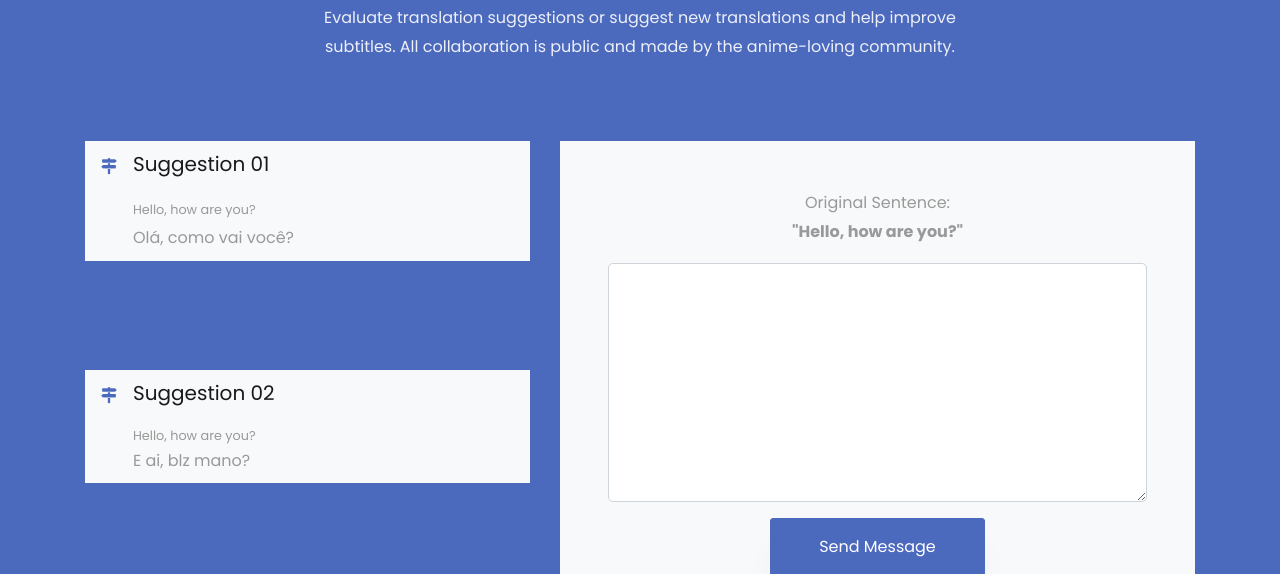
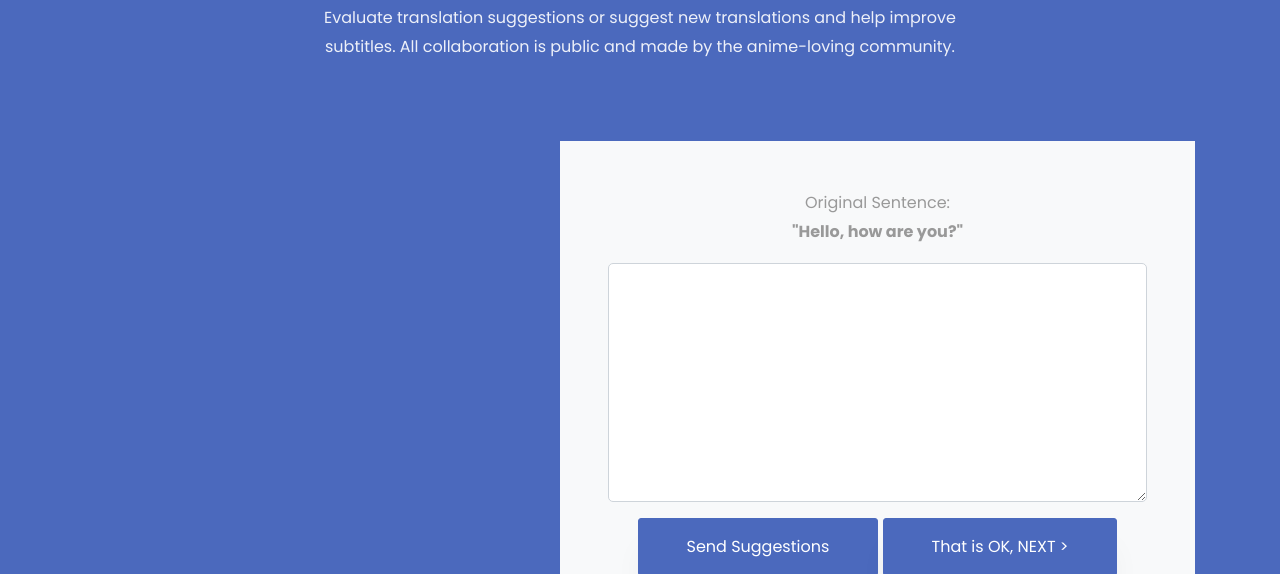
Before and after one commit to achimid/horriblesubs, a browser extension: page public/index.html in a window 1280 px wide. Shown: the part 226-800 px from the top of the page. Drawn offline with Linux system fonts and the light colour scheme; files whose address does not match are found by name.

Commit message:
integrando com o API

```diff
--- a/api/sugestions/sugestion-controller.js
+++ b/api/sugestions/sugestion-controller.js
@@ -8,7 +8,7 @@ router.put('/:dialogueId', async (req, res) => {
 
 router.get('/', async (req, res) => {
     service.getDialoguesToImproveSugestions(req.query)
-        .then((subtitle) => res.json(subtitle))
+        .then((dialogues) => res.json({dialogues}))
 })
 
 
--- a/public/index.html
+++ b/public/index.html
@@ -56,48 +56,23 @@
 
 
           <div class="col-md-5 d-flex">
-            <div class="row d-flex contact-info mb-5">
-                <div class="col-md-12 ftco-animate special-col">
-                    <div class="box p-2 px-3 bg-light d-flex">
-                        <div class="icon mr-3">
-                            <span class="icon-map-signs"></span>
-                        </div>
-                        <div>
-                            <h3 class="mb-3">Suggestion 01</h3>
-                            <b class="small small-pad">Hello, how are you?</b>
-                            <p class="small-pad">Olá, como vai você?</p>
-                      </div>
-                    </div>
-                </div>
-
-                <div class="col-md-12 ftco-animate special-col">
-                  <div class="box p-2 px-3 bg-light d-flex">
-                      <div class="icon mr-3">
-                          <span class="icon-map-signs"></span>
-                      </div>
-                      <div>
-                          <h3 class="mb-3">Suggestion 02</h3>
-                          <p class="small small-pad">Hello, how are you?</p>
-                          <p class="small-pad">E ai, blz mano?</p>
-                    </div>
-                  </div>
-              </div>
-
+            <div class="row d-flex contact-info mb-5 suggestions-list">
 
             </div>
         </div>
 
           <div class="col-md-7 order-md-last d-flex ftco-animate">
-            <form action="#" class="bg-light p-4 p-md-5 contact-form">
+            <form action="#" class="bg-light p-4 p-md-5 contact-form" onsubmit="onSubmitForm(event)">
               <div class="text-center">
                   <p class="small-pad">Original Sentence: </p>
-                  <p><b>"Hello, how are you?"</b></p>
+                  <p><b class="original-sentence">"Hello, how are you?"</b></p>
               </div>
               <div class="form-group">
-                <textarea name="" id="" cols="30" rows="10" class="form-control"></textarea>
+                <textarea name="" id="suggestion" cols="30" rows="10" class="form-control"></textarea>
               </div>
               <div class="form-group text-center">
-                <input type="submit" value="Send Message" class="btn btn-primary py-3 px-5">
+                <input type="submit" value="Send Suggestions" class="btn btn-primary py-3 px-5">
+                <input type="button" value="That is OK, NEXT >" class="btn btn-primary py-3 px-5" onclick="renderNextDialogue()">
               </div>
             </form>
 
@@ -140,6 +115,7 @@
   <!-- <script src="js/google-map.js"></script> -->
 
   <script src="js/main.js"></script>
+  <script src="js/subtitle-api.js"></script>
 
   </body>
 </html>
--- a/public/js/main.js
+++ b/public/js/main.js
@@ -145,7 +145,7 @@
 	// counter();
 
 
-	var contentWayPoint = function() {
+	contentWayPoint = function() {
 		var i = 0;
 		$('.ftco-animate').waypoint( function( direction ) {
 
```
